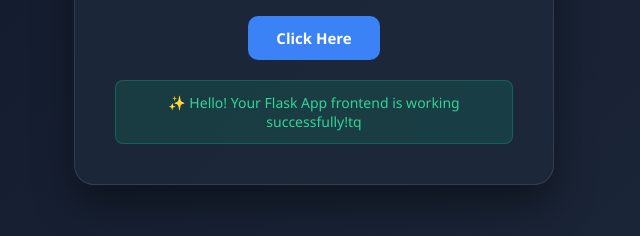
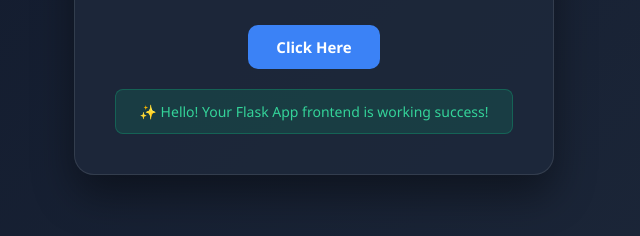
Before and after one commit to satheesh1227/examble-repo, a plain HTML site: page templates/index.html in a window 1280 px wide. Both pictures are taken after a click on the button "Click Here". Shown: the part 414-650 px from the top of the page, without its empty margins (326-966 px from the left). Drawn offline with Linux system fonts and the light colour scheme.

Commit message:
Update index.html

```diff
--- a/templates/index.html
+++ b/templates/index.html
@@ -99,7 +99,7 @@
         <button class="btn" onclick="sayHello()">Click Here</button>
 
         <div class="message" id="alertBox">
-            ✨ Hello! Your Flask App frontend is working successfully!tq
+            ✨ Hello! Your Flask App frontend is working success!
         </div>
     </div>
 
```
